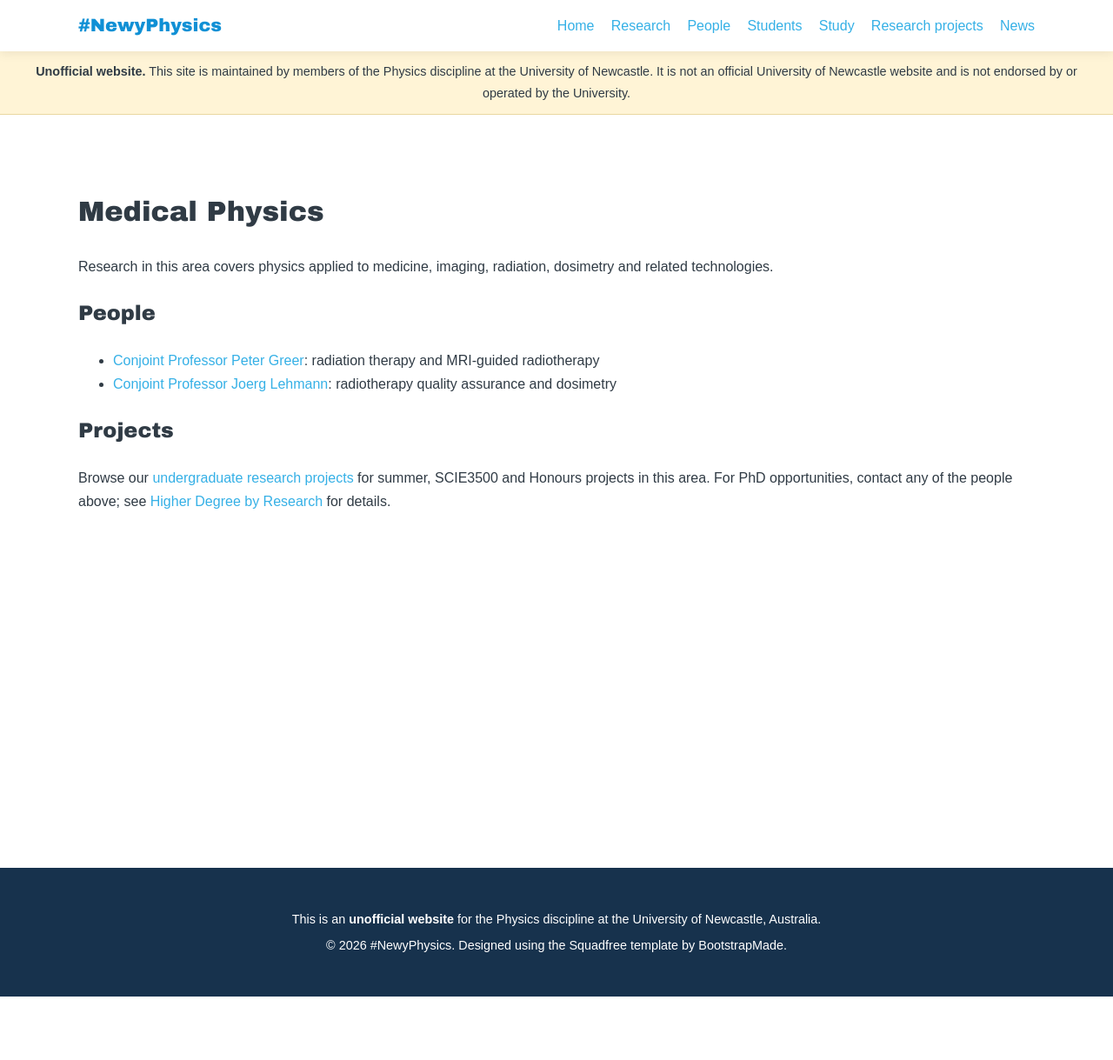
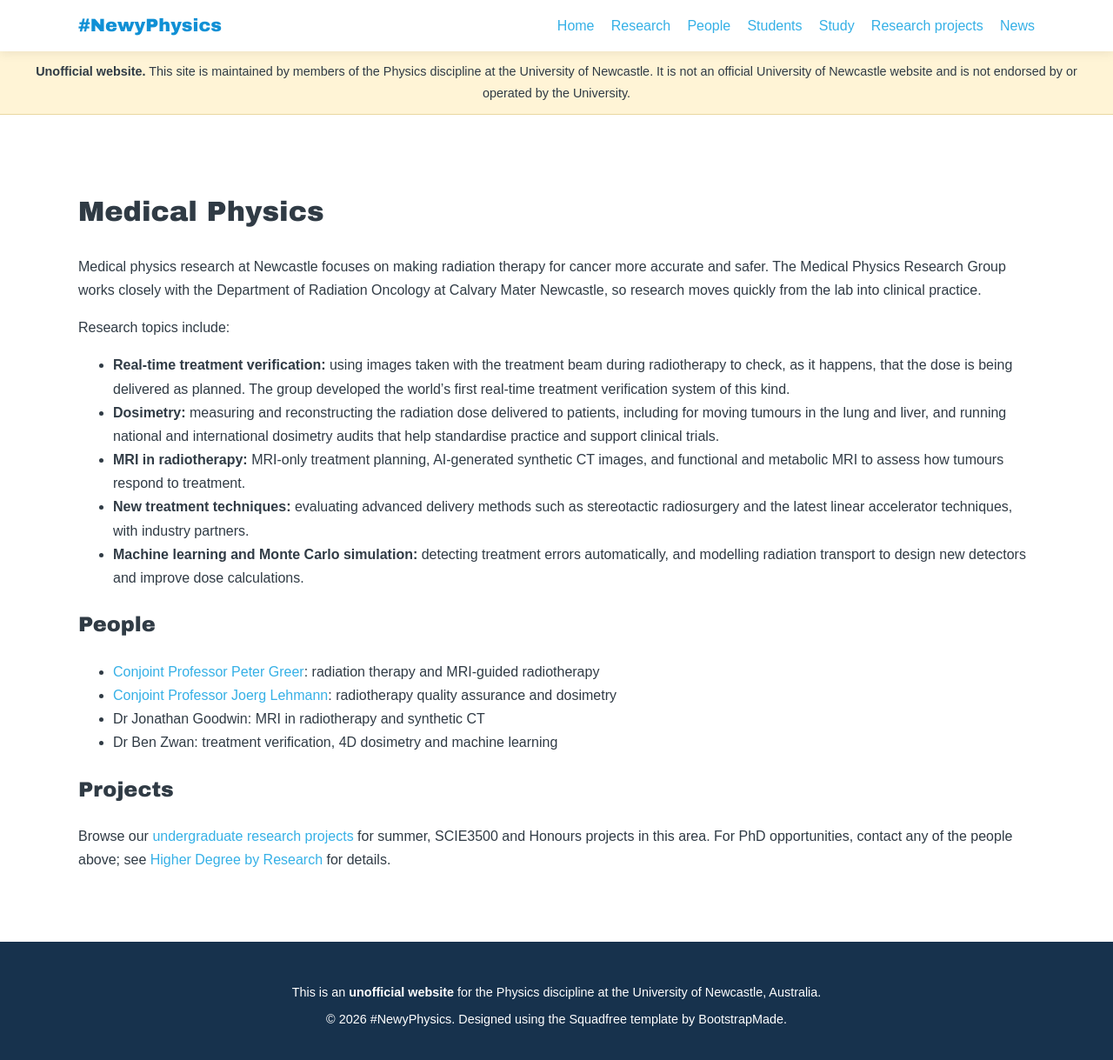
Before and after one commit to NewyPhysics/unofficial_homepage, a Jekyll site: the page built from _research/medical-physics.md, in a window 1280 px wide and 1231 px high. Shown: the top 1219 px of the window at 87% size. Built offline with Jekyll 4.4.1, drawn with Linux system fonts in a browser that asks for light colours.

Commit message:
Describe medical physics research topics
Co-Authored-By: Claude Opus 5.5 <noreply@anthropic.com>
Claude-Session: https://claude.ai/code/session_01LYcBCLwvG5rvH6dJMd99nN

```diff
--- a/_research/medical-physics.md
+++ b/_research/medical-physics.md
@@ -2,12 +2,22 @@
 title: Medical Physics
 summary: Physics applied to medicine, imaging, radiation, dosimetry and related technologies.
 ---
-Research in this area covers physics applied to medicine, imaging, radiation, dosimetry and related technologies.
+Medical physics research at Newcastle focuses on making radiation therapy for cancer more accurate and safer. The Medical Physics Research Group works closely with the Department of Radiation Oncology at Calvary Mater Newcastle, so research moves quickly from the lab into clinical practice.
+
+Research topics include:
+
+- **Real-time treatment verification:** using images taken with the treatment beam during radiotherapy to check, as it happens, that the dose is being delivered as planned. The group developed the world's first real-time treatment verification system of this kind.
+- **Dosimetry:** measuring and reconstructing the radiation dose delivered to patients, including for moving tumours in the lung and liver, and running national and international dosimetry audits that help standardise practice and support clinical trials.
+- **MRI in radiotherapy:** MRI-only treatment planning, AI-generated synthetic CT images, and functional and metabolic MRI to assess how tumours respond to treatment.
+- **New treatment techniques:** evaluating advanced delivery methods such as stereotactic radiosurgery and the latest linear accelerator techniques, with industry partners.
+- **Machine learning and Monte Carlo simulation:** detecting treatment errors automatically, and modelling radiation transport to design new detectors and improve dose calculations.
 
 ## People
 
 - [Conjoint Professor Peter Greer]({{ '/people/greer-peter/' | relative_url }}): radiation therapy and MRI-guided radiotherapy
 - [Conjoint Professor Joerg Lehmann]({{ '/people/lehmann-joerg/' | relative_url }}): radiotherapy quality assurance and dosimetry
+- Dr Jonathan Goodwin: MRI in radiotherapy and synthetic CT
+- Dr Ben Zwan: treatment verification, 4D dosimetry and machine learning
 
 ## Projects
 
```
